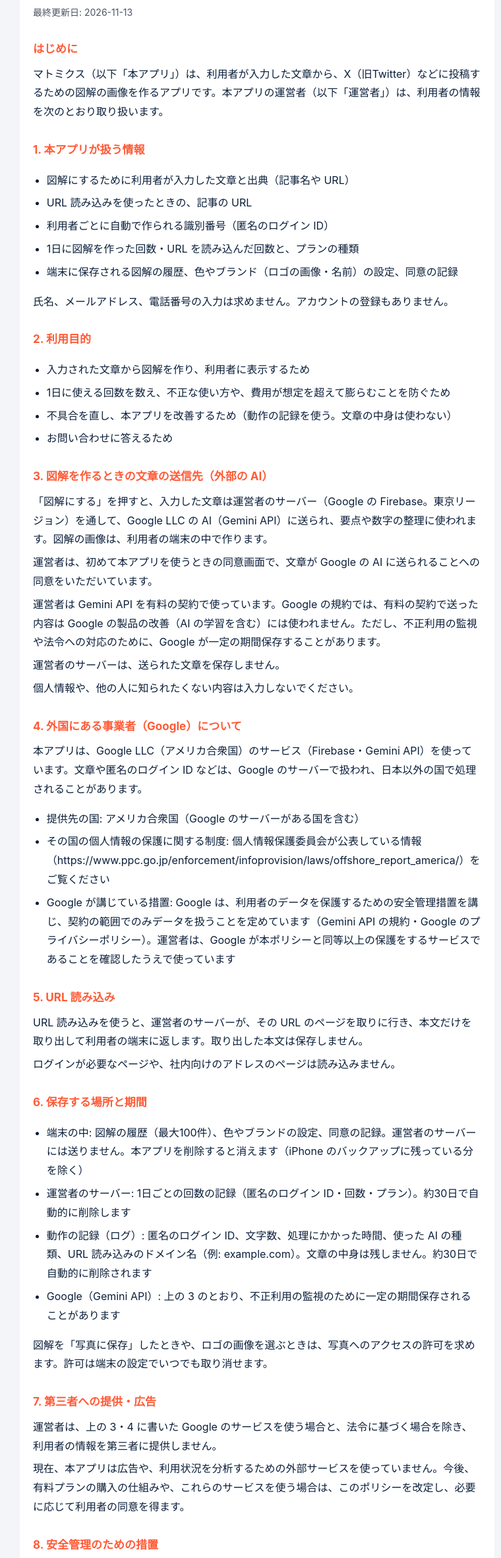
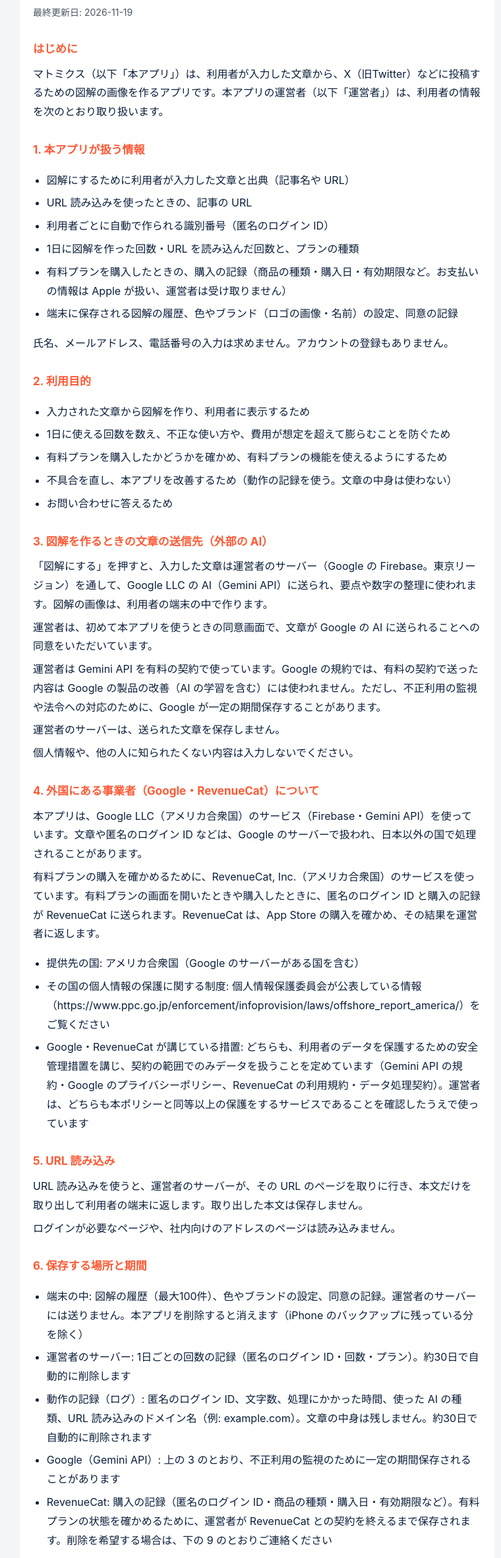
Before and after one commit to n0tya/matomixapp, a plain HTML site: page privacy.html in a window 1280 px wide. Shown: the part 132-2494 px from the top of the page at 66% size, without its empty margins (250-1010 px from the left). Drawn offline with Linux system fonts and the light colour scheme.

Commit message:
ポリシー・規約を更新（有料プランの購入〈RevenueCat〉、App Check による安全管理）
Co-Authored-By: Claude Opus 5.5 <noreply@anthropic.com>

```diff
--- a/privacy.html
+++ b/privacy.html
@@ -24,36 +24,37 @@
 <a class="home" href="./">← マトミクス</a>
 <article>
 <h1>マトミクス プライバシーポリシー（下書き）</h1>
-<p class="updated">最終更新日: 2026-11-13</p>
+<p class="updated">最終更新日: 2026-11-19</p>
 <h2>はじめに</h2>
 <p>マトミクス（以下「本アプリ」）は、利用者が入力した文章から、X（旧Twitter）などに投稿するための図解の画像を作るアプリです。本アプリの運営者（以下「運営者」）は、利用者の情報を次のとおり取り扱います。</p>
 <h2>1. 本アプリが扱う情報</h2>
-<ul><li>図解にするために利用者が入力した文章と出典（記事名や URL）</li><li>URL 読み込みを使ったときの、記事の URL</li><li>利用者ごとに自動で作られる識別番号（匿名のログイン ID）</li><li>1日に図解を作った回数・URL を読み込んだ回数と、プランの種類</li><li>端末に保存される図解の履歴、色やブランド（ロゴの画像・名前）の設定、同意の記録</li></ul>
+<ul><li>図解にするために利用者が入力した文章と出典（記事名や URL）</li><li>URL 読み込みを使ったときの、記事の URL</li><li>利用者ごとに自動で作られる識別番号（匿名のログイン ID）</li><li>1日に図解を作った回数・URL を読み込んだ回数と、プランの種類</li><li>有料プランを購入したときの、購入の記録（商品の種類・購入日・有効期限など。お支払いの情報は Apple が扱い、運営者は受け取りません）</li><li>端末に保存される図解の履歴、色やブランド（ロゴの画像・名前）の設定、同意の記録</li></ul>
 <p>氏名、メールアドレス、電話番号の入力は求めません。アカウントの登録もありません。</p>
 <h2>2. 利用目的</h2>
-<ul><li>入力された文章から図解を作り、利用者に表示するため</li><li>1日に使える回数を数え、不正な使い方や、費用が想定を超えて膨らむことを防ぐため</li><li>不具合を直し、本アプリを改善するため（動作の記録を使う。文章の中身は使わない）</li><li>お問い合わせに答えるため</li></ul>
+<ul><li>入力された文章から図解を作り、利用者に表示するため</li><li>1日に使える回数を数え、不正な使い方や、費用が想定を超えて膨らむことを防ぐため</li><li>有料プランを購入したかどうかを確かめ、有料プランの機能を使えるようにするため</li><li>不具合を直し、本アプリを改善するため（動作の記録を使う。文章の中身は使わない）</li><li>お問い合わせに答えるため</li></ul>
 <h2>3. 図解を作るときの文章の送信先（外部の AI）</h2>
 <p>「図解にする」を押すと、入力した文章は運営者のサーバー（Google の Firebase。東京リージョン）を通して、Google LLC の AI（Gemini API）に送られ、要点や数字の整理に使われます。図解の画像は、利用者の端末の中で作ります。</p>
 <p>運営者は、初めて本アプリを使うときの同意画面で、文章が Google の AI に送られることへの同意をいただいています。</p>
 <p>運営者は Gemini API を有料の契約で使っています。Google の規約では、有料の契約で送った内容は Google の製品の改善（AI の学習を含む）には使われません。ただし、不正利用の監視や法令への対応のために、Google が一定の期間保存することがあります。</p>
 <p>運営者のサーバーは、送られた文章を保存しません。</p>
 <p>個人情報や、他の人に知られたくない内容は入力しないでください。</p>
-<h2>4. 外国にある事業者（Google）について</h2>
+<h2>4. 外国にある事業者（Google・RevenueCat）について</h2>
 <p>本アプリは、Google LLC（アメリカ合衆国）のサービス（Firebase・Gemini API）を使っています。文章や匿名のログイン ID などは、Google のサーバーで扱われ、日本以外の国で処理されることがあります。</p>
-<ul><li>提供先の国: アメリカ合衆国（Google のサーバーがある国を含む）</li><li>その国の個人情報の保護に関する制度: 個人情報保護委員会が公表している情報（https://www.ppc.go.jp/enforcement/infoprovision/laws/offshore_report_america/）をご覧ください</li><li>Google が講じている措置: Google は、利用者のデータを保護するための安全管理措置を講じ、契約の範囲でのみデータを扱うことを定めています（Gemini API の規約・Google のプライバシーポリシー）。運営者は、Google が本ポリシーと同等以上の保護をするサービスであることを確認したうえで使っています</li></ul>
+<p>有料プランの購入を確かめるために、RevenueCat, Inc.（アメリカ合衆国）のサービスを使っています。有料プランの画面を開いたときや購入したときに、匿名のログイン ID と購入の記録が RevenueCat に送られます。RevenueCat は、App Store の購入を確かめ、その結果を運営者に返します。</p>
+<ul><li>提供先の国: アメリカ合衆国（Google のサーバーがある国を含む）</li><li>その国の個人情報の保護に関する制度: 個人情報保護委員会が公表している情報（https://www.ppc.go.jp/enforcement/infoprovision/laws/offshore_report_america/）をご覧ください</li><li>Google・RevenueCat が講じている措置: どちらも、利用者のデータを保護するための安全管理措置を講じ、契約の範囲でのみデータを扱うことを定めています（Gemini API の規約・Google のプライバシーポリシー、RevenueCat の利用規約・データ処理契約）。運営者は、どちらも本ポリシーと同等以上の保護をするサービスであることを確認したうえで使っています</li></ul>
 <h2>5. URL 読み込み</h2>
 <p>URL 読み込みを使うと、運営者のサーバーが、その URL のページを取りに行き、本文だけを取り出して利用者の端末に返します。取り出した本文は保存しません。</p>
 <p>ログインが必要なページや、社内向けのアドレスのページは読み込みません。</p>
 <h2>6. 保存する場所と期間</h2>
-<ul><li>端末の中: 図解の履歴（最大100件）、色やブランドの設定、同意の記録。運営者のサーバーには送りません。本アプリを削除すると消えます（iPhone のバックアップに残っている分を除く）</li><li>運営者のサーバー: 1日ごとの回数の記録（匿名のログイン ID・回数・プラン）。約30日で自動的に削除します</li><li>動作の記録（ログ）: 匿名のログイン ID、文字数、処理にかかった時間、使った AI の種類、URL 読み込みのドメイン名（例: example.com）。文章の中身は残しません。約30日で自動的に削除されます</li><li>Google（Gemini API）: 上の 3 のとおり、不正利用の監視のために一定の期間保存されることがあります</li></ul>
+<ul><li>端末の中: 図解の履歴（最大100件）、色やブランドの設定、同意の記録。運営者のサーバーには送りません。本アプリを削除すると消えます（iPhone のバックアップに残っている分を除く）</li><li>運営者のサーバー: 1日ごとの回数の記録（匿名のログイン ID・回数・プラン）。約30日で自動的に削除します</li><li>動作の記録（ログ）: 匿名のログイン ID、文字数、処理にかかった時間、使った AI の種類、URL 読み込みのドメイン名（例: example.com）。文章の中身は残しません。約30日で自動的に削除されます</li><li>Google（Gemini API）: 上の 3 のとおり、不正利用の監視のために一定の期間保存されることがあります</li><li>RevenueCat: 購入の記録（匿名のログイン ID・商品の種類・購入日・有効期限など）。有料プランの状態を確かめるために、運営者が RevenueCat との契約を終えるまで保存されます。削除を希望する場合は、下の 9 のとおりご連絡ください</li></ul>
 <p>図解を「写真に保存」したときや、ロゴの画像を選ぶときは、写真へのアクセスの許可を求めます。許可は端末の設定でいつでも取り消せます。</p>
 <h2>7. 第三者への提供・広告</h2>
-<p>運営者は、上の 3・4 に書いた Google のサービスを使う場合と、法令に基づく場合を除き、利用者の情報を第三者に提供しません。</p>
-<p>現在、本アプリは広告や、利用状況を分析するための外部サービスを使っていません。今後、有料プランの購入の仕組みや、これらのサービスを使う場合は、このポリシーを改定し、必要に応じて利用者の同意を得ます。</p>
+<p>運営者は、上の 3・4 に書いた Google・RevenueCat のサービスを使う場合と、法令に基づく場合を除き、利用者の情報を第三者に提供しません。</p>
+<p>現在、本アプリは広告や、利用状況を分析するための外部サービスを使っていません。今後、これらのサービスを使う場合は、このポリシーを改定し、必要に応じて利用者の同意を得ます。</p>
 <h2>8. 安全管理のための措置</h2>
-<ul><li>通信はすべて暗号化（HTTPS）しています</li><li>AI の API キーなどの秘密の情報は、Google Cloud の Secret Manager で管理し、アプリには入れていません</li><li>運営者のデータベースは、アプリから直接読み書きできない設定にしています</li><li>本アプリの開発・運営に使うアカウント（Google・GitHub・Apple・Expo）には、2段階認証を設定しています</li><li>記録する情報は、本アプリの動作に必要な最小限にしています（文章の中身は残さない）</li><li>外国（アメリカ合衆国）の事業者のサービスを使うため、上の 4 に書いた制度を確認したうえで使っています</li></ul>
+<ul><li>通信はすべて暗号化（HTTPS）しています</li><li>AI や購入の確認に使う API キーなどの秘密の情報は、Google Cloud の Secret Manager で管理し、アプリには入れていません</li><li>運営者のデータベースは、アプリから直接読み書きできない設定にしています</li><li>運営者のサーバーは、正規の本アプリからの呼び出しだけを受け付けます。そのために、Apple の DeviceCheck と Google の Firebase App Check を使い、本アプリが改変されていない本物かを確かめています（端末や利用者を特定する情報、文章の中身は送りません）</li><li>本アプリの開発・運営に使うアカウント（Google・GitHub・Apple・Expo）には、2段階認証を設定しています</li><li>記録する情報は、本アプリの動作に必要な最小限にしています（文章の中身は残さない）</li><li>外国（アメリカ合衆国）の事業者のサービスを使うため、上の 4 に書いた制度を確認したうえで使っています</li></ul>
 <h2>9. 開示・削除などのご請求と、同意の取り消し</h2>
-<p>運営者のサーバーにある記録（回数の記録）について、開示・訂正・削除・利用の停止を希望する場合は、下のお問い合わせ先にメールでご連絡ください。本アプリの「設定」に表示される「あなたの ID」を添えてください。ご本人の端末の ID であることを確かめたうえで、遅滞なく対応します。</p>
+<p>運営者のサーバーにある記録（回数の記録）と、RevenueCat にある購入の記録について、開示・訂正・削除・利用の停止を希望する場合は、下のお問い合わせ先にメールでご連絡ください。本アプリの「設定」に表示される「あなたの ID」を添えてください。ご本人の端末の ID であることを確かめたうえで、遅滞なく対応します。</p>
 <p>文章が Google の AI に送られることへの同意は、本アプリを使うのをやめ、端末から削除することで、いつでも取り消せます。すでに送られた文章の扱いは、上の 3 のとおりです。</p>
 <p>図解の履歴は、本アプリの「履歴」からいつでも削除できます。</p>
 <h2>10. ポリシーの変更</h2>
```
Also changed, not shown: terms.html (+2 -3 lines).
